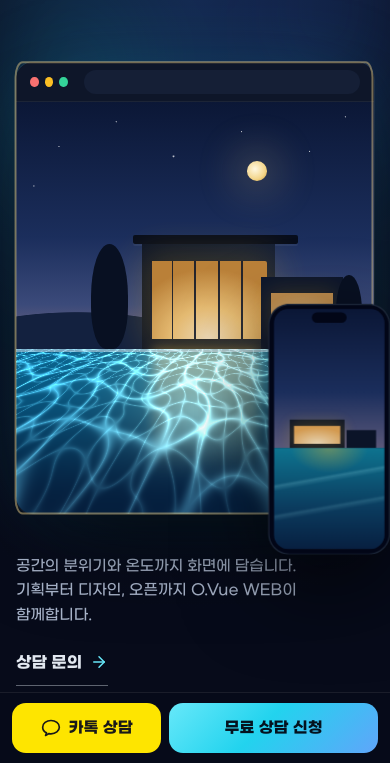
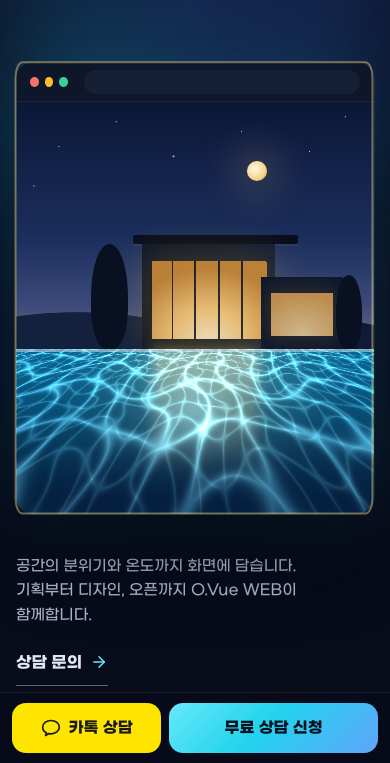
Before and after one commit to qpemqhdl7-wq/claude-skills-, a plain HTML site: page ovue-web/index.html in a window 390 px wide. Shown: the part 81-844 px from the top of the page. Drawn offline with Linux system fonts and the light colour scheme; animation ran at ten frames a second.

Commit message:
Hero: remove the phone mockup
Co-Authored-By: Claude Opus 5.5 <noreply@anthropic.com>
Claude-Session: https://claude.ai/code/session_01XyxHXazQaXxVK7QhkF6Kfm

```diff
--- a/ovue-web/index.html
+++ b/ovue-web/index.html
@@ -133,22 +133,6 @@ p{margin:0}
 .v-book span{display:flex;flex-direction:column;gap:.3cqw}
 .v-book b{color:#fff;font-size:1.45cqw}
 .v-book em{font-style:normal;padding:1.1cqw 1.8cqw;border-radius:1cqw;background:linear-gradient(135deg,#67E8F9,#22D3EE 45%,#60A5FA);color:#04121F;font-weight:700;font-size:1.2cqw}
-/* phone */
-.phone{--pw:clamp(96px,17vw,200px);position:absolute;right:-3%;bottom:-8%;width:var(--pw);aspect-ratio:433/882;transform:translateZ(90px);filter:drop-shadow(0 30px 40px rgba(0,0,0,.6))}
-.phone-frame{position:absolute;inset:0;width:100%;height:100%}
-.phone-screen{position:absolute;left:4.9%;top:2.18%;width:89.95%;height:95.64%;border-radius:12.9% / 6%;overflow:hidden;background:#0A1430;container-type:inline-size}
-.p-sky{position:absolute;inset:0 0 42% 0;background:linear-gradient(180deg,#0B1736,#1B2E5C 60%,#5A587A)}
-.p-house{position:absolute;left:14%;right:8%;bottom:42%;height:12%}
-.p-house span{position:absolute;bottom:0;background:#0B1428}
-.p-house span:first-child{left:0;width:64%;height:100%}
-.p-house span:first-child::before{content:"";position:absolute;inset:24% 8% 14%;background:radial-gradient(70% 90% at 50% 100%,#FFE9C2,#E9A955);opacity:.9;box-shadow:0 0 14px 3px rgba(251,191,36,.25)}
-.p-house span:last-child{left:66%;width:34%;height:60%}
-.p-pool{position:absolute;left:0;right:0;bottom:0;height:42%;background:radial-gradient(50% 35% at 50% 0%,rgba(251,191,36,.35),transparent 70%),linear-gradient(170deg,transparent 30%,rgba(165,243,252,.18) 32%,transparent 36%,transparent 55%,rgba(165,243,252,.14) 57%,transparent 61%),linear-gradient(180deg,#0E7490,#0B3B5E 60%,#082041)}
-.p-ui{position:absolute;inset:0;padding:22% 9% 9%;display:flex;flex-direction:column;color:#fff}
-.p-ui b{font-size:7cqw;letter-spacing:.2em}
-.p-ui strong{margin-top:10%;font-size:11cqw;line-height:1.05}
-.p-ui em{margin-top:auto;font-style:normal;text-align:center;padding:5% 0;border-radius:999px;background:linear-gradient(135deg,#67E8F9,#22D3EE 45%,#60A5FA);color:#04121F;font-weight:700;font-size:6cqw}
-.island{position:absolute;left:35.6%;top:3.4%;width:28.6%;height:4.2%;border-radius:999px;background:#020617}
 /* reservation toast */
 .toast{position:absolute;left:-3%;top:58%;transform:translateZ(120px);display:flex;gap:10px;align-items:center;padding:12px 16px 12px 12px;border-radius:16px;background:rgba(15,23,42,.72);backdrop-filter:blur(12px);-webkit-backdrop-filter:blur(12px);border:1px solid rgba(255,255,255,.12);box-shadow:0 20px 40px -16px rgba(0,0,0,.7);white-space:nowrap;font-size:13px;color:#94A3B8}
 .toast .t-ic{width:34px;height:34px;border-radius:10px;display:grid;place-items:center;background:rgba(34,211,238,.15);color:#67E8F9}
@@ -163,7 +147,7 @@ p{margin:0}
 .link-arrow:hover{color:#fff;border-color:#fff}
 .skip-intro{position:absolute;right:max(24px,env(safe-area-inset-right,0px));top:14px;z-index:10;min-height:40px;padding:0 16px;border-radius:999px;border:1px solid rgba(255,255,255,.2);background:rgba(15,23,42,.6);color:#CBD5E1;font-size:13px}
 @media (min-width:900px){.hero-copy{grid-template-columns:1.45fr .55fr;gap:40px}}
-@media (max-width:640px){.toast{display:none}.phone{right:-2%;bottom:-14%}.hero{padding-bottom:56px}.hero-copy{margin-top:48px}}
+@media (max-width:640px){.hero{padding-bottom:56px}.hero-copy{margin-top:48px}}
 /* intro pre-state: hidden only while the intro is about to run (html.intro set in <head>) */
 .intro .hero [data-intro]{opacity:0}
 
@@ -568,13 +552,12 @@ footer .copy{border-top:1px solid transparent;border-image:linear-gradient(90deg
 .hero > .hero-wrap{width:100%;max-width:none;padding-left:max(24px,env(safe-area-inset-left,0px));padding-right:max(24px,env(safe-area-inset-right,0px));display:flex;align-items:center;justify-content:center}
 .hero-frame{--avail:calc(100svh - 68px - 44px - 36px - 74px);width:min(100%,calc((var(--avail) - 40px) * 16 / 8.4));display:flex;flex-direction:column;gap:36px}
 .hero-frame .stage{max-width:none;width:100%}
-.hero-frame .phone{bottom:-4%}
 .hero-frame .hero-copy{display:flex;align-items:flex-end;justify-content:space-between;gap:24px;margin:0;grid-template-columns:none}
 .hero-frame .hero-copy .lead{margin:0;max-width:none;font-size:clamp(15px,1.35vw,19px);line-height:1.65;color:#AAB6CC}
 .hero-frame .link-arrow{gap:8px;flex:none;font-size:16px}
 .hero-frame .link-arrow .icon{width:18px;height:18px;color:#67E8F9}
 @media (max-width:640px){.hero{padding:16px 0 20px}.hero > .hero-wrap{padding-left:max(16px,env(safe-area-inset-left,0px));padding-right:max(16px,env(safe-area-inset-right,0px))}
-  .hero-frame{width:100%;gap:40px}.hero-frame .villa{aspect-ratio:4/4.6}.hero-frame .hero-copy{flex-direction:column;align-items:flex-start;gap:14px}.hero-frame .phone{--pw:30vw;bottom:-6%}}
+  .hero-frame{width:100%;gap:40px}.hero-frame .villa{aspect-ratio:4/4.6}.hero-frame .hero-copy{flex-direction:column;align-items:flex-start;gap:14px}}
 </style>
 <script>
   try { if (!matchMedia('(prefers-reduced-motion: reduce)').matches) { document.documentElement.classList.add('intro'); setTimeout(function () { document.documentElement.classList.remove('intro'); }, 3500); } } catch (e) {}
@@ -644,13 +627,6 @@ footer .copy{border-top:1px solid transparent;border-image:linear-gradient(90deg
               </div>
               <div class="v-pool"><canvas class="water"></canvas><span class="v-glint"></span></div>
             </div>
-          </div>
-          <div class="phone" data-intro="phone">
-            <svg class="phone-frame" viewBox="0 0 433 882"><path d="M2 73C2 32.68 34.68 0 75 0H357C397.32 0 430 32.68 430 73V809C430 849.32 397.32 882 357 882H75C34.68 882 2 849.32 2 809V73Z" fill="#1E293B"/><path d="M6 74C6 35.34 37.34 4 76 4H356C394.66 4 426 35.34 426 74V808C426 846.66 394.66 878 356 878H76C37.34 878 6 846.66 6 808V74Z" fill="#020617"/></svg>
-            <div class="phone-screen">
-              <div class="p-sky"></div><div class="p-house"><span></span><span></span></div><div class="p-pool"></div>
-            </div>
-            <span class="island"></span>
           </div>
         </div>
       </div>
@@ -1086,9 +1062,8 @@ footer .copy{border-top:1px solid transparent;border-image:linear-gradient(90deg
         // 1.6–2.4s  the villa homepage assembles: nav → title → booking bar
         hero.querySelectorAll('[data-build]').forEach((el, i) => go(el, { opacity: [0, 1], y: [18, 0], filter: ['blur(8px)', 'blur(0px)'] }, { duration: 0.5, delay: 1.55 + i * 0.22, ease: 'easeOut' }));
         go(rect, { opacity: [1, 0.45] }, { duration: 0.6, delay: 1.8 });
-        // 2.4–3.0s  camera pulls back: window tilts into 3D, phone + reservation toast fan out, copy rises
+        // 2.4–3.0s  camera pulls back: window tilts into 3D, copy rises
         go(q('.win'), { scale: [1.06, 1], rotateX: [0, 6], rotateY: [0, -5] }, { duration: 1.4, delay: 1.7, ease: [0.16, 1, 0.3, 1] });
-        go(q('.phone'), { opacity: [0, 1], x: [-160, 0], z: [0, 90], rotateY: [0, -14] }, { duration: 0.9, delay: 2.3, ease: [0.16, 1, 0.3, 1] });
         go(q('.toast'), { opacity: [0, 1], x: [60, 0], z: [0, 120], scale: [0.8, 1] }, { duration: 0.7, delay: 2.55, ease: [0.16, 1, 0.3, 1] });
         go(q('.hero-copy'), { opacity: [0, 1], y: [40, 0] }, { duration: 0.8, delay: 2.5, ease: [0.16, 1, 0.3, 1] });
         // skip
@@ -1103,7 +1078,6 @@ footer .copy{border-top:1px solid transparent;border-image:linear-gradient(90deg
         if (fine) hero.addEventListener('pointermove', e => {
           const px = e.clientX / innerWidth - 0.5, py = e.clientY / innerHeight - 0.5;
           animate(win, { rotateY: -5 + px * 10, rotateX: 6 - py * 6 }, { duration: 0.7, ease: 'easeOut' });
-          animate(q('.phone'), { x: px * -18, y: py * -12 }, { duration: 0.8, ease: 'easeOut' });
         });
         scroll(animate(stg, { y: [0, 90], scale: [1, 0.94], opacity: [1, 0.6] }, { ease: 'linear' }), { target: hero, offset: ['start start', 'end start'] });
       })();
```
Also changed, not shown: 1 other file.
